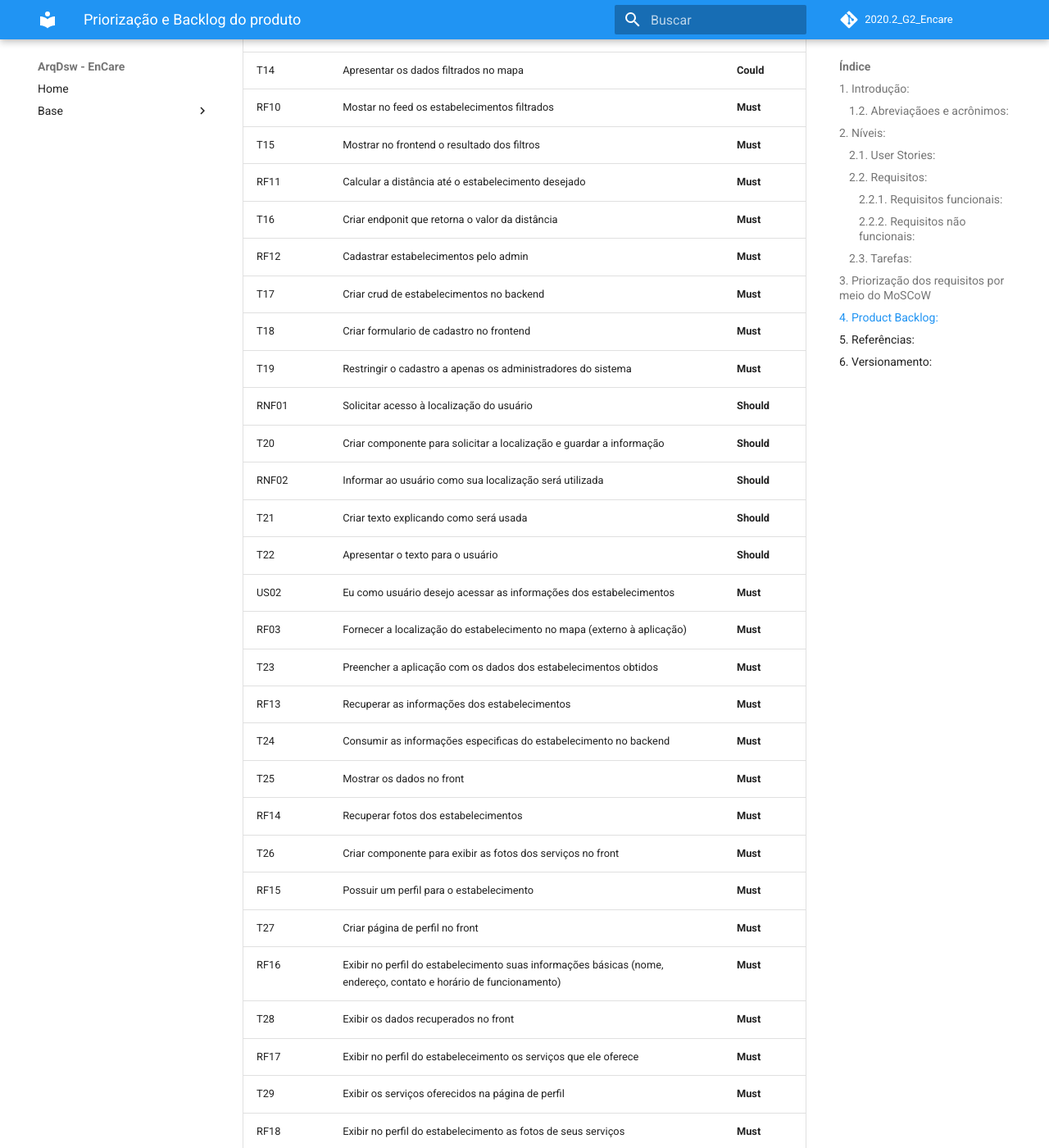
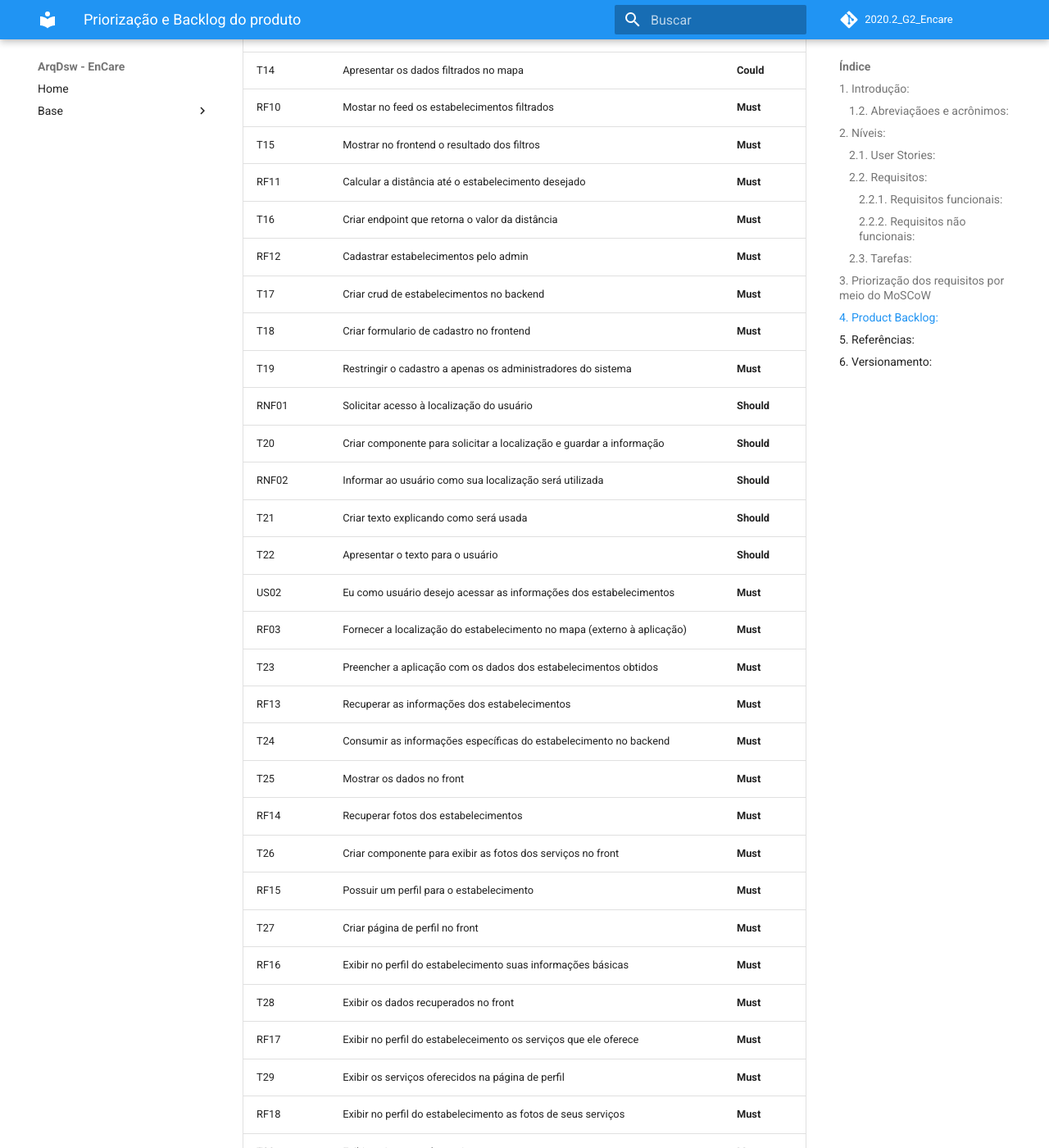
Before and after one commit to UnBArqDsw2020-2/2020.2_G2_Encare, an MkDocs documentation site: the page built from docs/Modelagem/Backlog.md, in a window 1280 px wide and 1400 px high, scrolled down 3284 px. Shown: the whole window at 82% size. Built offline with MkDocs 1.6.1 and Material for MkDocs 9.7.7, drawn with Linux system fonts in a browser that asks for light colours; comment, search, counter and statistics services are not loaded; some of the changed text lies outside the part shown.

Commit message:
Ajustes solicitados no PR

```diff
--- a/docs/Modelagem/Backlog.md
+++ b/docs/Modelagem/Backlog.md
@@ -100,7 +100,7 @@
 |RF10| Mostar no feed os estabelecimentos filtrados | **Must** |
 |T15| Mostrar no frontend o resultado dos filtros | **Must** |
 |RF11| Calcular a distância até o estabelecimento desejado | **Must** |
-|T16| Criar endponit que retorna o valor da distância | **Must**|
+|T16| Criar endpoint que retorna o valor da distância | **Must**|
 |RF12| Cadastrar estabelecimentos pelo admin | **Must** |
 |T17| Criar crud de estabelecimentos no backend | **Must** |
 |T18| Criar formulario de cadastro no frontend | **Must**|
@@ -114,13 +114,13 @@
 |RF03| Fornecer a localização do estabelecimento no mapa (externo à aplicação) | **Must** |
 |T23| Preencher a aplicação com os dados dos estabelecimentos obtidos| **Must** |
 |RF13| Recuperar as informações dos estabelecimentos| **Must** |
-|T24| Consumir as informações especificas do estabelecimento no backend | **Must** |
+|T24| Consumir as informações específicas do estabelecimento no backend | **Must** |
 |T25| Mostrar os dados no front | **Must** |
 |RF14| Recuperar fotos dos estabelecimentos | **Must** |
 |T26| Criar componente para exibir as fotos dos serviços no front| **Must** |
 |RF15| Possuir um perfil para o estabelecimento| **Must** |
 |T27| Criar página de perfil no front | **Must**|
-|RF16| Exibir no perfil do estabelecimento suas informações básicas (nome, endereço, contato e horário de funcionamento) | **Must** |
+|RF16| Exibir no perfil do estabelecimento suas informações básicas | **Must** |
 |T28| Exibir os dados recuperados no front | **Must**|
 |RF17| Exibir no perfil do estabeleceimento os serviços que ele oferece| **Must** |
 |T29| Exibir os serviços oferecidos na página de perfil | **Must** |
```
Also changed, not shown: other parts of docs/Modelagem/Backlog.md (+1 -1 lines).
